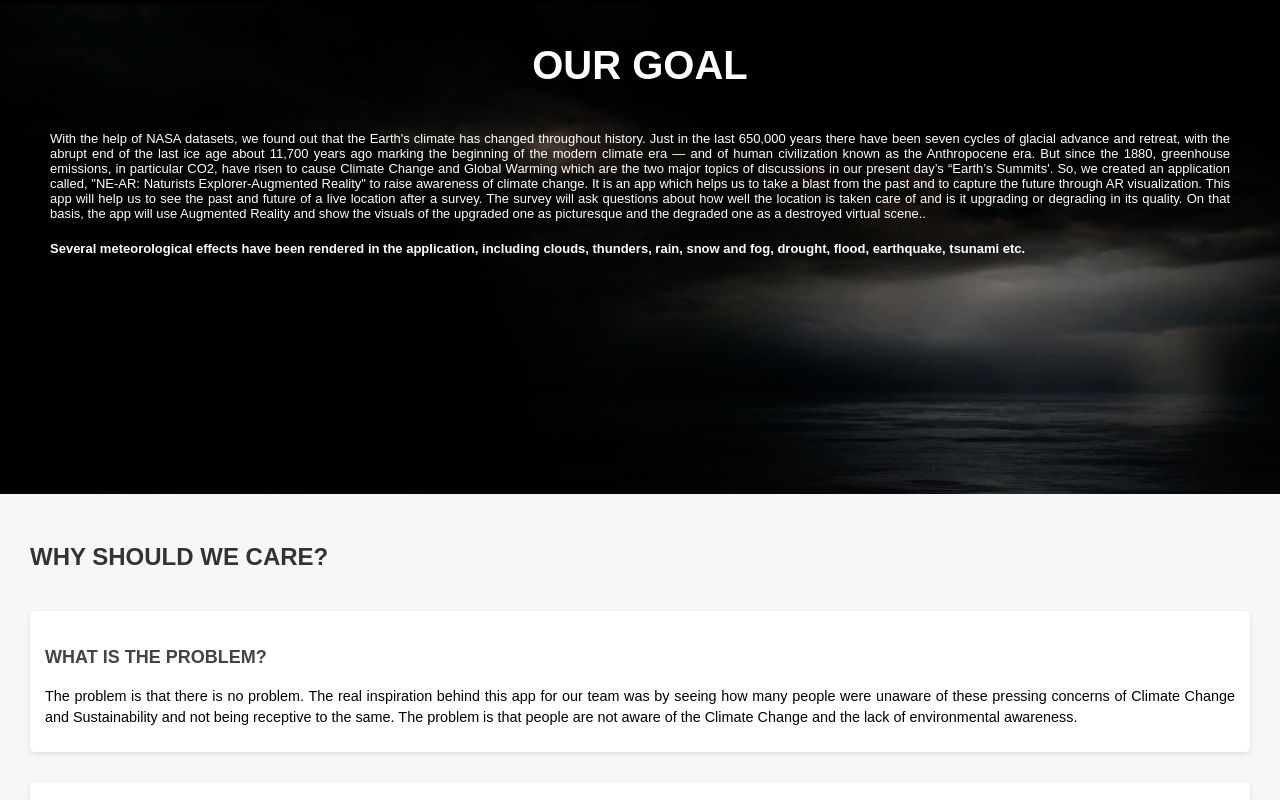
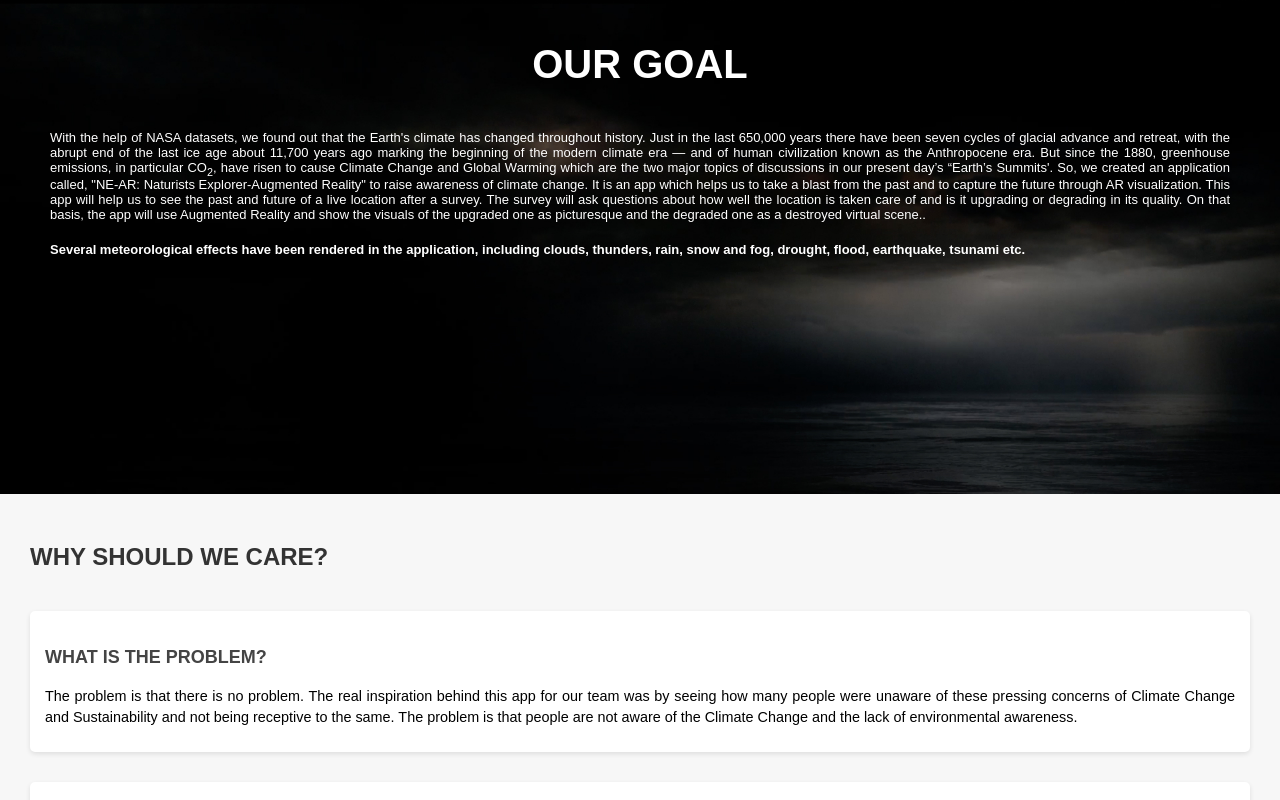
Before and after one commit to RRwelfarework/web1, a plain HTML site: page index.html in a window 1280 px wide. Shown: the part 2780-3580 px from the top of the page. Drawn offline with Linux system fonts and the light colour scheme.

Commit message:
Update index.html

```diff
--- a/index.html
+++ b/index.html
@@ -94,7 +94,7 @@
         <h2>OUR GOAL</h2>
         <div class="feature-item">
             <!--<h3>Temperature Timeline</h3>-->
-            <p>With the help of NASA datasets, we found out that the Earth's climate has changed throughout history. Just in the last 650,000 years there have been seven cycles of glacial advance and retreat, with the abrupt end of the last ice age about 11,700 years ago marking the beginning of the modern climate era — and of human civilization known as the Anthropocene era. But since the 1880, greenhouse emissions, in particular CO2, have risen to cause Climate Change and Global Warming which are the two major topics of discussions in our present day’s “Earth’s Summits'. So, we created an application called, "NE-AR: Naturists Explorer-Augmented Reality" to raise awareness of climate change. It is an app which helps us to take a blast from the past and to capture the future through AR visualization. This app will help us to see the past and future of a live location after a survey. The survey will ask questions about how well the location is taken care of and is it upgrading or degrading in its quality. On that basis, the app will use Augmented Reality and show the visuals of the upgraded one as picturesque and the degraded one as a destroyed virtual scene..</p>
+            <p>With the help of NASA datasets, we found out that the Earth's climate has changed throughout history. Just in the last 650,000 years there have been seven cycles of glacial advance and retreat, with the abrupt end of the last ice age about 11,700 years ago marking the beginning of the modern climate era — and of human civilization known as the Anthropocene era. But since the 1880, greenhouse emissions, in particular CO<sub>2</sub>, have risen to cause Climate Change and Global Warming which are the two major topics of discussions in our present day’s “Earth’s Summits'. So, we created an application called, "NE-AR: Naturists Explorer-Augmented Reality" to raise awareness of climate change. It is an app which helps us to take a blast from the past and to capture the future through AR visualization. This app will help us to see the past and future of a live location after a survey. The survey will ask questions about how well the location is taken care of and is it upgrading or degrading in its quality. On that basis, the app will use Augmented Reality and show the visuals of the upgraded one as picturesque and the degraded one as a destroyed virtual scene..</p>
                 <H4>Several meteorological effects have been rendered in the application, including clouds, thunders, rain, snow and fog, drought, flood, earthquake, tsunami etc.</H4>
         </div>
         <!--
```
